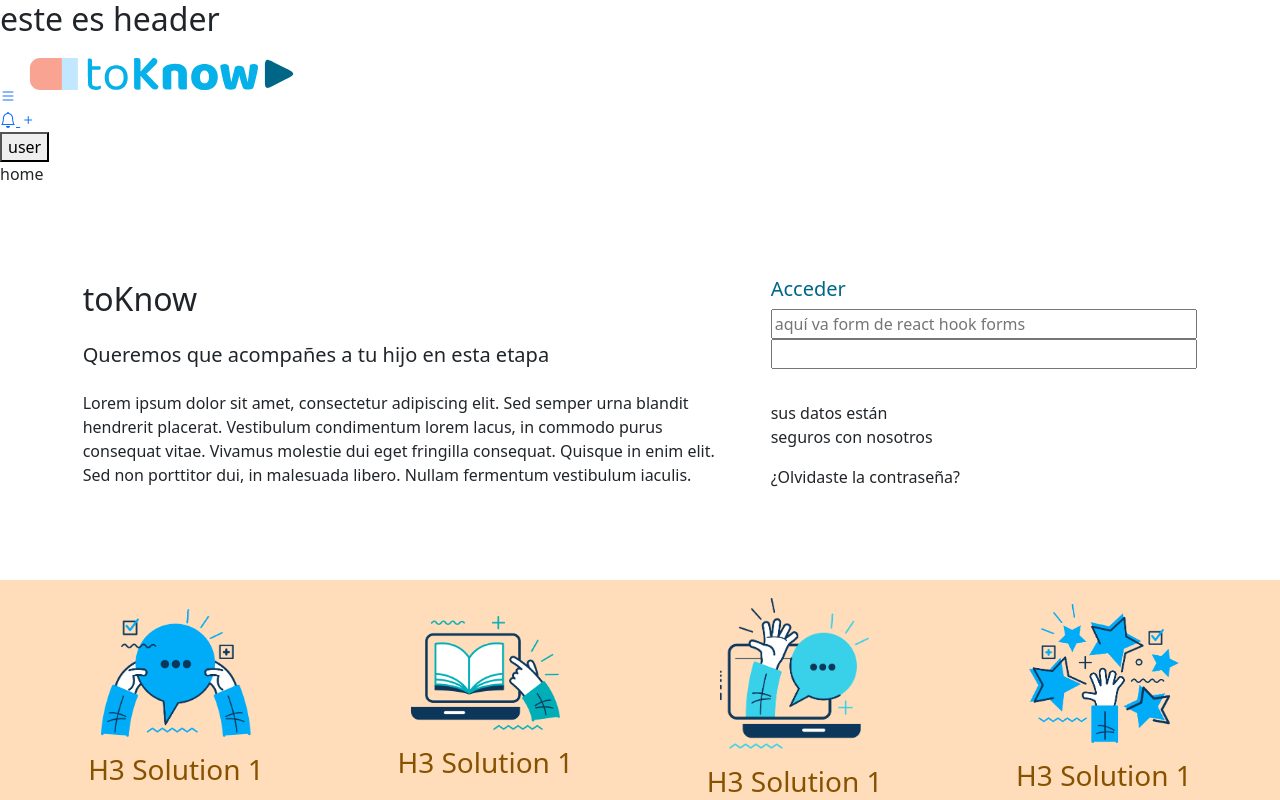
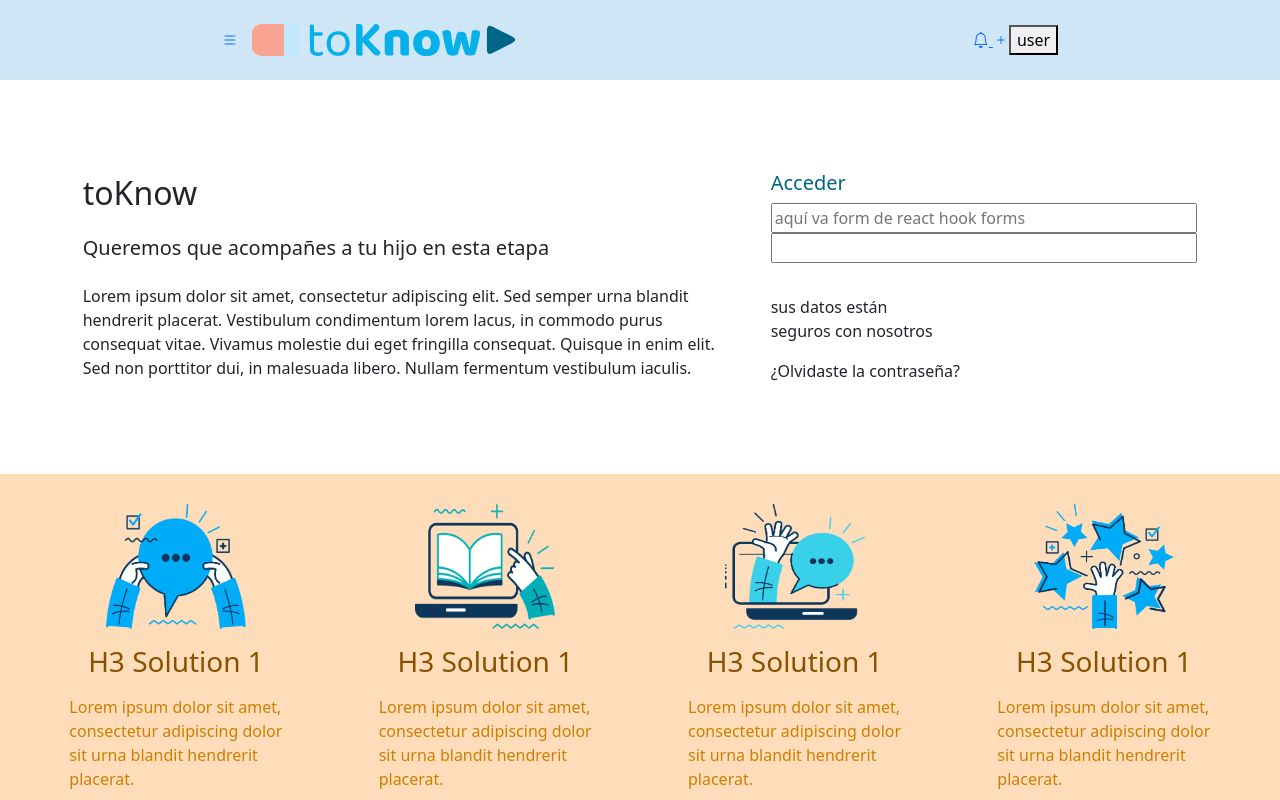
Before and after one commit to to-know-g19/TOKNOW_FE, a Next.js app: page / in a window 1280 px wide. Shown: the top 800 px of the page. Built offline with nearby package versions, Linux system fonts and the light colour scheme.

Commit message:
improved design and added bootstrap to nav

```diff
--- a/components/CardInfoLanding/CardInfoLanding.scss
+++ b/components/CardInfoLanding/CardInfoLanding.scss
@@ -1,7 +1,8 @@
 @import '../../styles/globals.scss';
 
 .cardImg{
-    width: 70%;
+    width: 8.75rem;
+    height: 7.813rem;
 }
 .cardTitle{
     color:$text-darkorange;
--- a/components/Header/index.js
+++ b/components/Header/index.js
@@ -3,7 +3,7 @@ import Navbar from '../Navbar'
 export default function Header() {
   return (
     <>
-      <h2>este es header</h2>
+      {/* <h2>este es header</h2> */}
       <Navbar/>
 
     </>
--- a/components/Navbar/index.js
+++ b/components/Navbar/index.js
@@ -1,16 +1,16 @@
 
 import Image from "next/image";
 import logo from '../../public/img/logos/logo.svg'
+import 'bootstrap/dist/css/bootstrap.min.css';
 
 export default function Navbar({ children, title }) {
     return (
-        <nav>
-            <div>
+        <nav className="navigation d-flex col-lg-12 justify-content-around">
+            <div className="d-flex  align-items-center">
                 <a href=""><i className="bi bi-list"></i></a>
                 <Image src={logo} alt="Logo toKnow" />
             </div>
-            <div>
-
+            <div className="d-flex  justify-content-center align-items-center">
                 <div><a href=""><i className="bi bi-bell"><span> <i className="bi bi-plus"></i></span></i></a></div>
                 <div><a href=""><button>user</button></a></div>
 
--- /dev/null
+++ b/components/Navbar/navbar.scss
@@ -0,0 +1,8 @@
+@import '../../styles/globals.scss';
+
+
+.navigation{
+    background-color: $secundary-color;
+    height:5rem;
+    gap:0rem;
+}
--- a/pages/_app.js
+++ b/pages/_app.js
@@ -2,6 +2,7 @@ import 'bootstrap/dist/css/bootstrap.min.css';
 import '../pages/home.scss'
 import '../components/CardInfoLanding/CardInfoLanding.scss'
 import '../styles/globals.scss'
+import '../components/Navbar/navbar.scss'
 
 function MyApp({ Component, pageProps }) {
   return <Component {...pageProps} />
--- a/pages/home.scss
+++ b/pages/home.scss
@@ -42,6 +42,10 @@
     padding: 3rem;
 
 }
+.landingLogoNextToImg{
+    height: 3.5rem;
+    width:16rem ;
+}
 
 .sectionFiveHome{
     height: 3.75rem;
--- a/pages/index.js
+++ b/pages/index.js
@@ -5,15 +5,11 @@ import Layout from '../components/Layout'
 import ButtonDonate from '../components/ButtonDonate/ButtonDonate'
 import CardInfoLanding from '../components/CardInfoLanding/CardInfoLanding'
 
-// import Navbar from '../components/NavBar/Navbar'
+
 
 export default function home() {
   return (
     <Layout>
-      <div>home</div>
-
-      {/* <Navbar /> */}
-
       <article className='sectionOneHome d-flex d-lg-flex justify-content-lg-center align-items-lg-center'>
         <section className='col-12 col-lg-6'>
           <h2 className=''>toKnow</h2>
@@ -91,7 +87,7 @@ export default function home() {
         <section className='col-6'> <img className='landingPicture' src="/img/kid&parent.jpeg" alt="" /></section>
         <section className='landingTextNextToImg col-6'>
           <h3>Acompañando de la mano</h3>
-          <div className='landingLogoNextToImg'><img src="/img/logos/logo.svg" alt="" /></div>
+          <div ><img className='landingLogoNextToImg' src="/img/logos/logo.svg" alt="" /></div>
           <div>Lorem ipsum dolor sit amet, consectetur adipiscing elit. Sed semper urna blandit hendrerit
             placerat. Vestibulum condimentum lorem lacus, in commodo purus consequat vitae.
             Vivamus molestie dui eget fringilla consequat.
--- a/styles/_varibles.scss
+++ b/styles/_varibles.scss
@@ -13,7 +13,7 @@ $bg-orange: $lightorange;
 $bg-blue: $primary-color;
 $bg-lightblue: #CEE6F6;
 $bg-darkblue: #004D68;
-$bg-navblue:#F5FAFF;
+$bg-navblue: $secundary-color;
 
 $text-darkorange:#875200;
 $text-lightorange:#CD7F00;
```
